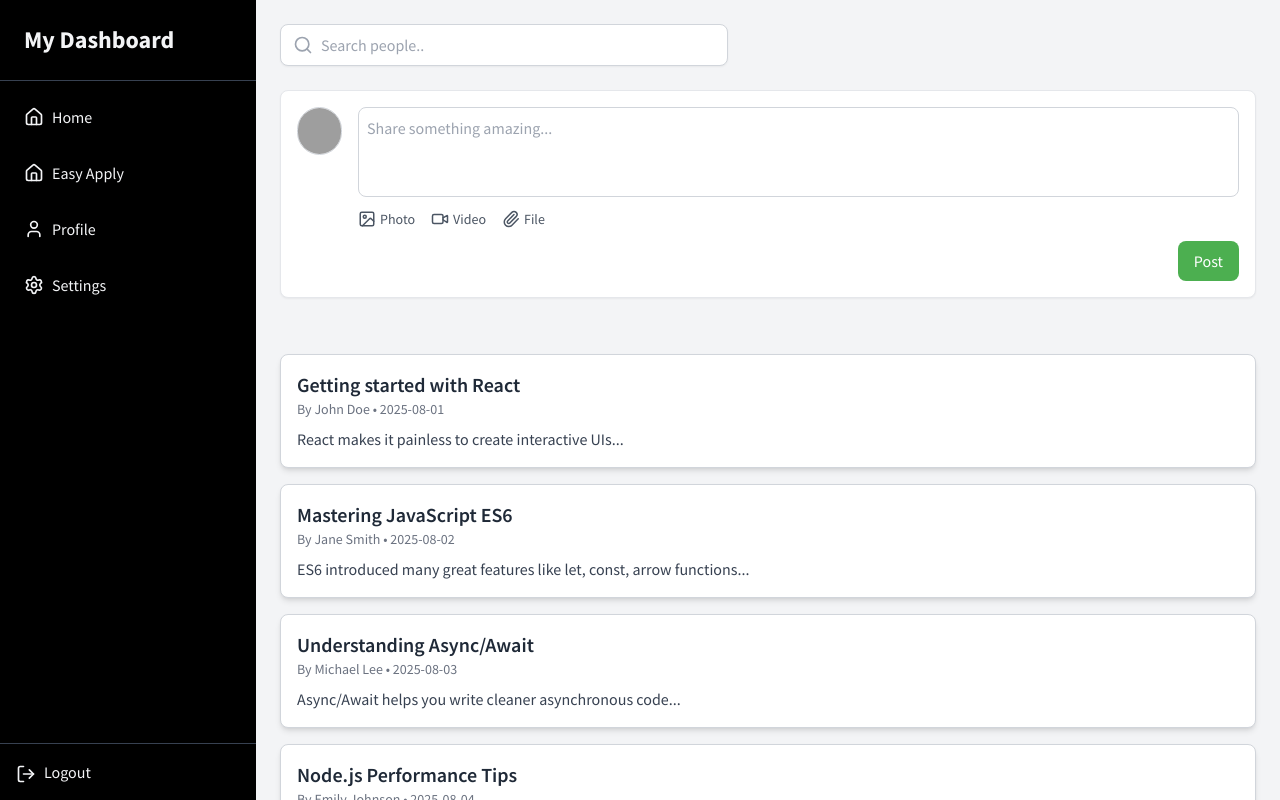
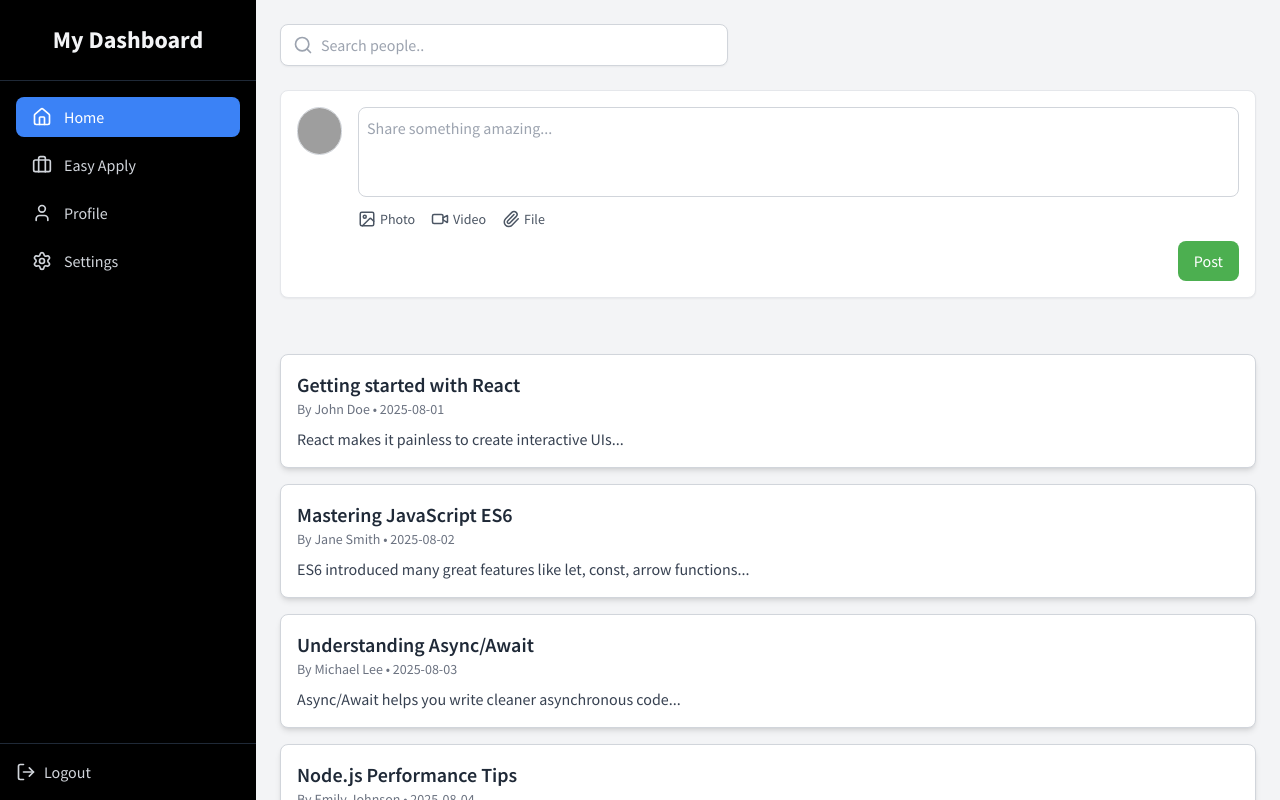
Before and after one commit to Ssharma0355/react-tech-social-media, a React (Create React App) app: page /dashboard in a window 1280 px wide. Built offline with nearby package versions, Linux system fonts and the light colour scheme; grey boxes are pictures that could not be loaded.

Commit message:
not-found-page developed

```diff
--- /dev/null
+++ b/src/components/Notfound.js
@@ -0,0 +1,34 @@
+import React from "react";
+import { useNavigate } from "react-router-dom";
+import { Home } from "lucide-react";
+
+const NotFound = () => {
+  const navigate = useNavigate();
+
+  return (
+    <div className="h-screen flex flex-col items-center justify-center text-gray-100">
+      {/* 404 Text */}
+      <h1 className="text-9xl font-extrabold text-blue-500 tracking-widest">
+        404
+      </h1>
+      <p className="text-2xl md:text-3xl font-light mt-6">
+        Oops! Page not found
+      </p>
+      <p className="text-gray-400 mt-2 text-center max-w-md">
+        The page you’re looking for doesn’t exist or has been under Development! phase sorry!!! for incontinence.
+        Check the URL or go back to the homepage.
+      </p>
+
+      {/* Back Home Button */}
+      <button
+        onClick={() => navigate("/")}
+        className="mt-8 flex items-center gap-2 px-6 py-3 bg-blue-500 text-white text-lg rounded-lg shadow-md hover:bg-blue-600 transition"
+      >
+        <Home size={20} />
+        Back to Home
+      </button>
+    </div>
+  );
+};
+
+export default NotFound;
--- a/src/components/Sidebar.js
+++ b/src/components/Sidebar.js
@@ -1,5 +1,5 @@
 import React from "react";
-import { Home, User, Settings, LogOut } from "lucide-react";
+import { Home, User, Settings, LogOut, Briefcase } from "lucide-react";
 import { useNavigate, useLocation } from "react-router-dom";
 
 const Sidebar = ({ isOpen, setIsOpen }) => {
@@ -9,15 +9,15 @@ const Sidebar = ({ isOpen, setIsOpen }) => {
   // navigation handler
   const handleNavigate = (path) => {
     navigate(path);
-    setIsOpen(false); // close on mobile after clicking
+    setIsOpen(false); // close sidebar on mobile after click
   };
 
   // active link style
   const navItemStyle = (path) =>
-    `flex items-center gap-2 cursor-pointer p-2 rounded-lg transition ${
+    `flex items-center gap-3 px-4 py-2 rounded-lg cursor-pointer transition-colors ${
       location.pathname === path
-        ? "text-blue-400 bg-gray-800" // Active style
-        : "hover:text-blue-400"
+        ? "bg-blue-500 text-white"
+        : "text-gray-300 hover:bg-gray-800 hover:text-blue-400"
     }`;
 
   return (
@@ -30,16 +30,16 @@ const Sidebar = ({ isOpen, setIsOpen }) => {
       `}
     >
       {/* Logo / Title */}
-      <div className="p-6 text-2xl font-bold border-b border-gray-700">
+      <div className="p-6 text-2xl font-bold border-b border-gray-800 text-center">
         My Dashboard
       </div>
 
       {/* Nav Items */}
       <nav className="flex-1 p-4">
-        <ul className="space-y-4">
+        <ul className="space-y-2">
           <li
             onClick={() => handleNavigate("/dashboard")}
-            className={navItemStyle("/")}
+            className={navItemStyle("/dashboard")}
           >
             <Home size={20} /> Home
           </li>
@@ -47,7 +47,7 @@ const Sidebar = ({ isOpen, setIsOpen }) => {
             onClick={() => handleNavigate("/easy-apply")}
             className={navItemStyle("/easy-apply")}
           >
-            <Home size={20} /> Easy Apply
+            <Briefcase size={20} /> Easy Apply
           </li>
           <li
             onClick={() => handleNavigate("/profile")}
@@ -66,10 +66,10 @@ const Sidebar = ({ isOpen, setIsOpen }) => {
 
       {/* Logout */}
       <div
-        className="p-4 border-t border-gray-700 cursor-pointer hover:text-red-400"
+        className="p-4 border-t border-gray-800 cursor-pointer flex items-center gap-2 text-gray-300 hover:text-red-400 hover:bg-gray-900 transition"
         onClick={() => handleNavigate("/")}
       >
-        <LogOut size={20} className="inline mr-2" />
+        <LogOut size={20} />
         Logout
       </div>
     </aside>
--- a/src/routes/routes.js
+++ b/src/routes/routes.js
@@ -10,6 +10,7 @@ import HiringDetails from "../pages/onboarding/hiringUser/HiringDetails";
 import PersonalInfo from "../pages/onboarding/commonUser/PersonalInfo";
 import EasyApply from "../pages/easyapply/EasyApply";
 import Feed from "../pages/feed/Feed";
+import NotFound from "../components/Notfound";
 
 const routes = {
   public: [
@@ -24,7 +25,7 @@ const routes = {
     { path: "/candidate-onboarding", element: <PersonalInfo /> },// 👈 dashboard is public for now
     { path: "/easy-apply", element: <EasyApply /> },
     { path: "/dashboard", element: <Feed /> },
-    { path: "/*", element: <h1>Page not found</h1> },
+    { path: "/*", element: <NotFound /> },
   ],
 
   // private: [
```
